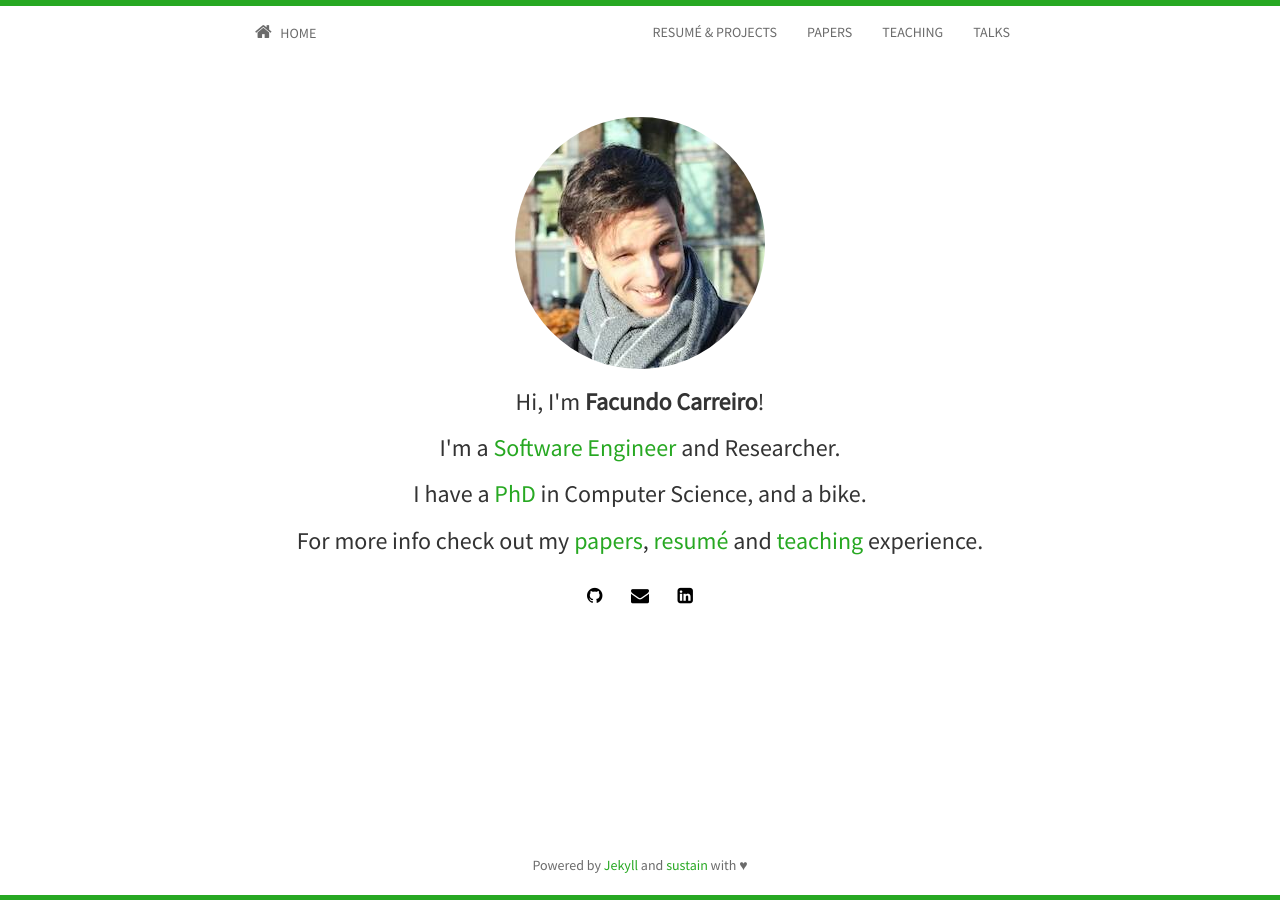
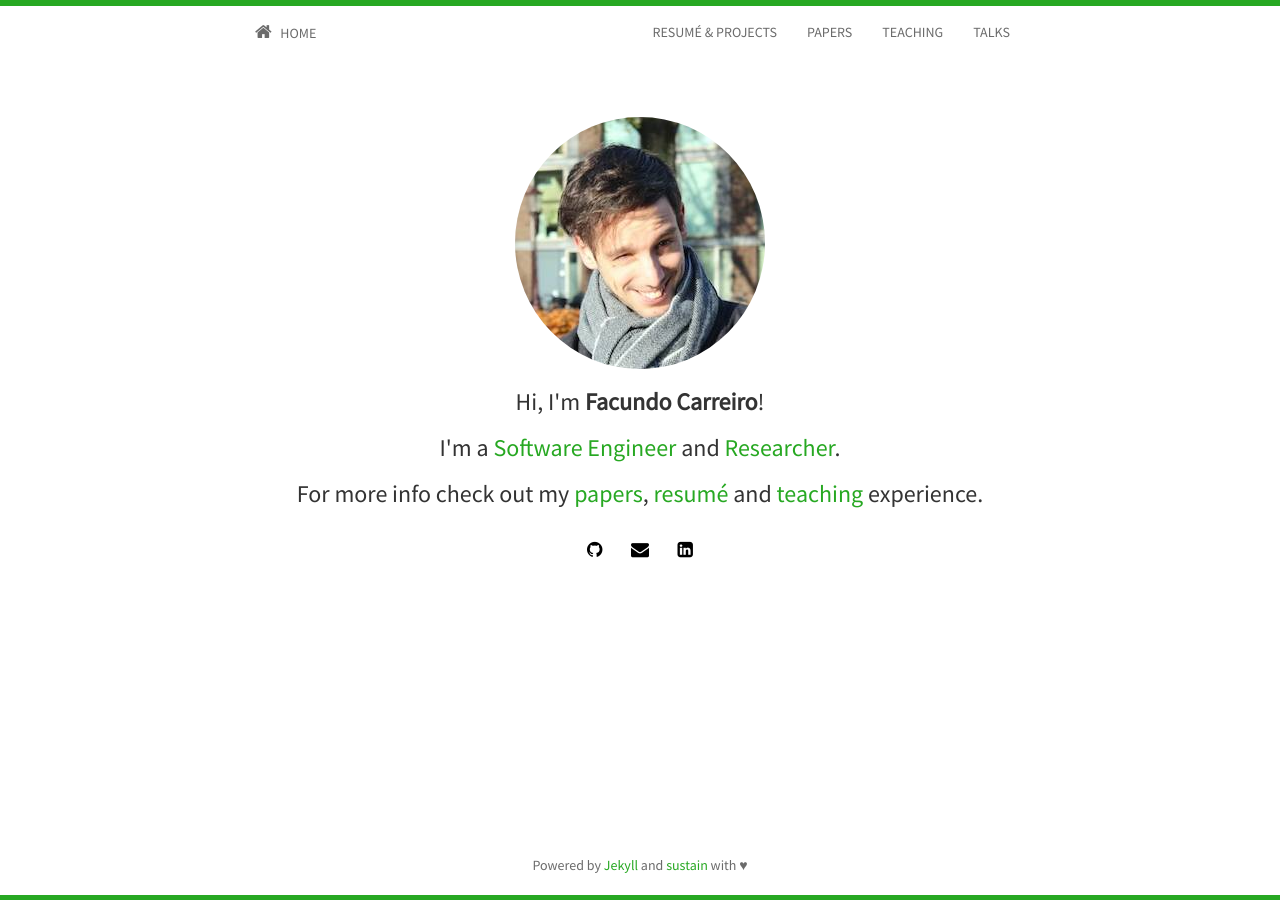
Before and after one commit to fcarreiro/fcarreiro.github.com, a Jekyll site: the page built from index.html, in a window 1280 px wide. Built offline with Jekyll 4.4.1, drawn with Linux system fonts in a browser that asks for light colours; nearby versions of some CDN libraries; the list of posts is cut into pages by our own code; some of the changed lines change nothing that is shown.

Commit message:
Simplify index

```diff
--- a/index.html
+++ b/index.html
@@ -8,8 +8,8 @@ layout: home
     <img class="img-circle" src="{{ site.baseurl }}static/img/{{ site.avatar }}" alt="Responsive image">
     </div>
     <h3>Hi, I'm <strong>{{ site.author }}</strong>!</h3>
-    <h3>I'm a <a href="{{ site.baseurl }}projects.html">Software Engineer</a> and Researcher.</h3>
-    <h3>I have a <a href="{{ site.baseurl }}papers.html">PhD</a> in Computer Science, and a bike.</h3>
+    <h3>I'm a <a href="{{ site.baseurl }}projects.html">Software Engineer</a> and <a href="{{ site.baseurl }}papers.html">Researcher</a>.</h3>
+    <!-- <h3>I have a <a href="{{ site.baseurl }}papers.html">PhD</a> in Computer Science, and a bike.</h3>-->
     <h3>For more info check out my <a href="{{ site.baseurl }}papers.html">papers</a>, <a href="{{ site.baseurl }}projects.html">resumé</a> and <a href="{{ site.baseurl }}teaching.html">teaching</a> experience.</h3>
     <!-- <h3>You are welcome to skim through my <a href="{{ site.baseurl }}blog.html">blog</a>.</h3> -->
     <!-- <h3>If you like chatting you can ask my <a href="{{ site.baseurl }}hirebot.html">chatbot</a> about me.</h3> -->
```
